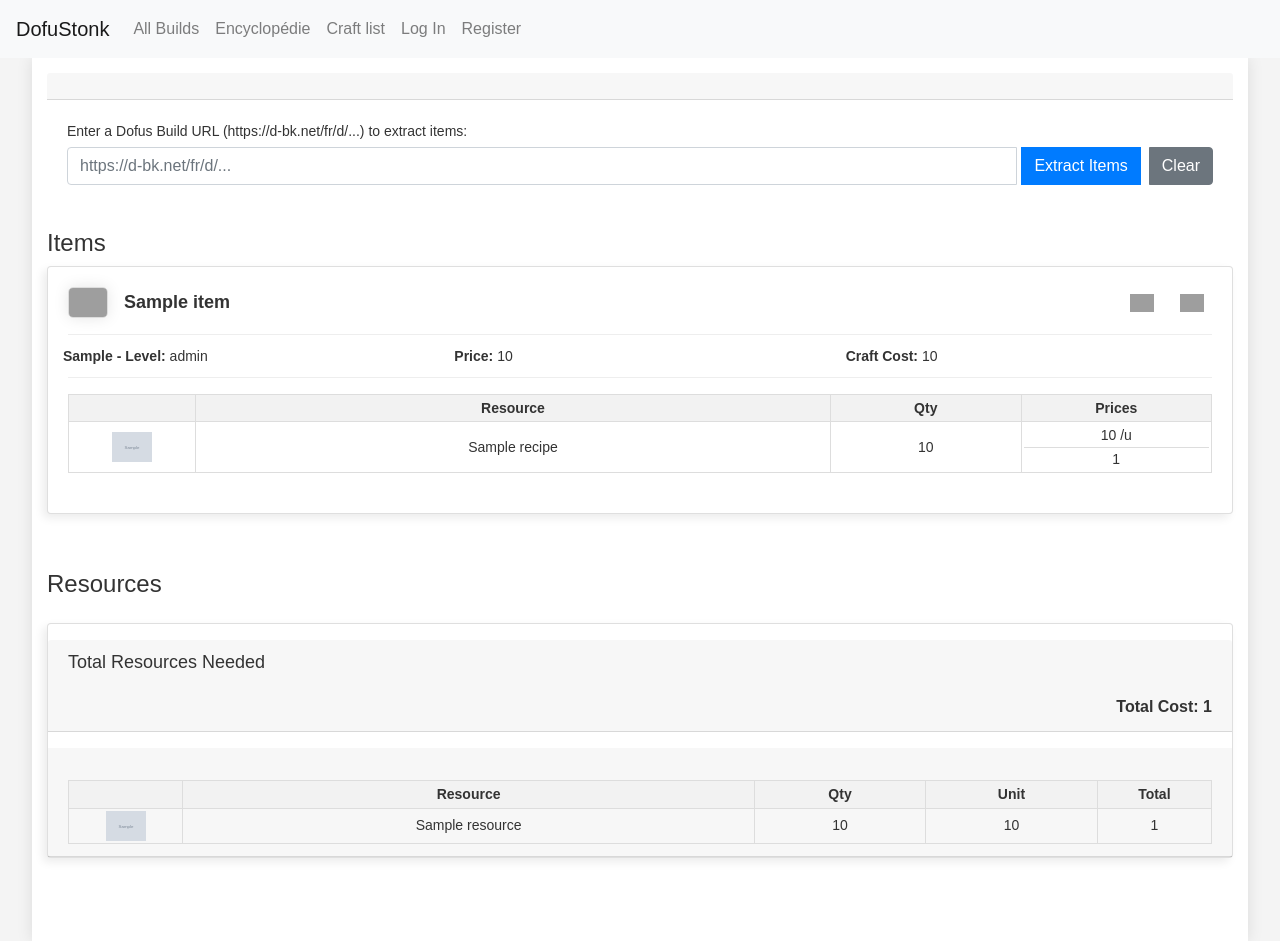
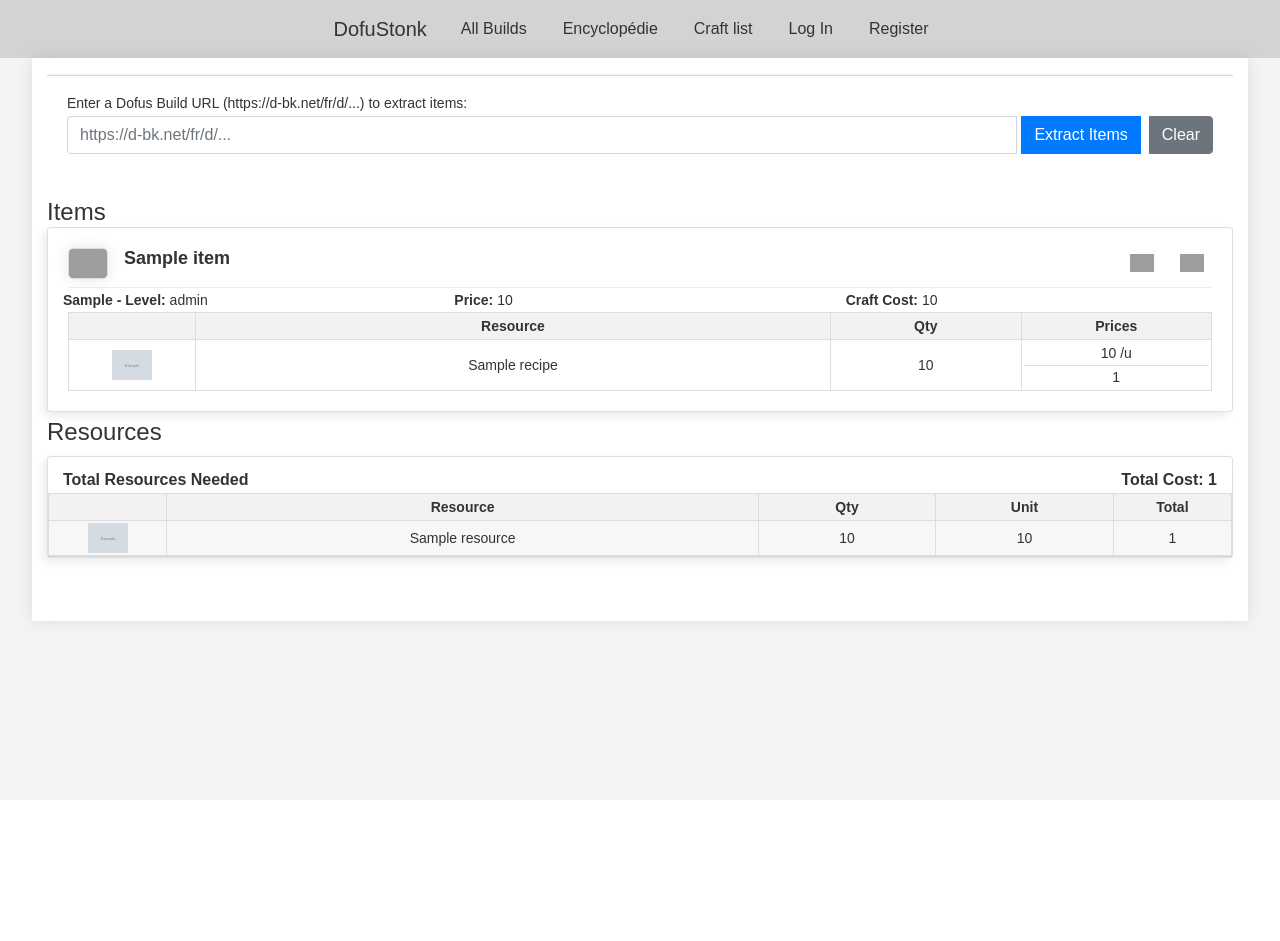
Before and after one commit to antoine-mait/DofusStock, a Django app: template dofustock_site/templates/dofustock/craft_list.html in a window 1280 px wide. After the commit the page ends 632 px from the top, so only its background shows below. Run offline with Django 3.2, Linux system fonts and the light colour scheme; the template is opened without the code that fills it: most values are stand-ins (such as "Sample title", 1, 10 or a date in 2020); grey boxes marked "Sample" are stand-in pictures; some libraries are stand-ins or nearby versions; grey boxes are pictures that could not be loaded.

Commit message:
ui for craftlist page

```diff
--- a/dofustock_site/static/dofustock/css/base.css
+++ b/dofustock_site/static/dofustock/css/base.css
@@ -10,19 +10,3 @@ a, a:hover, a:active, a:focus {
     text-decoration: none;
     outline: none;
 }
-
-@media (max-width: 768px) {
-    .item-details-header, .item-details-row {
-        flex-direction: column;
-    }
-
-    .item-image {
-        flex: 0 0 auto;
-        width: 100%;
-    }
-
-    .item-metadata {
-        text-align: center;
-        margin-top: 10px;
-    }
-}
--- a/dofustock_site/static/dofustock/css/craft-list.css
+++ b/dofustock_site/static/dofustock/css/craft-list.css
@@ -1,12 +1,21 @@
+/* Base elements */
 span {
     font-weight: bold;
 }
-
+#results-title , h4{
+    margin-bottom: 0px;
+}
+.h4-resource{
+    margin-bottom: -15px;
+    margin-top: -10px;
+}
 .card {
     box-shadow: -4px 4px 10px rgba(0,0,0,0.08);
-    margin-bottom: 20px;
+    margin-bottom: 0px;
+    height: 100%;
 }
 
+/* Layout containers */
 .item-detail-container {
     max-width: 95%;
     margin: 0 auto;
@@ -16,11 +25,13 @@ span {
     display: block;
 }
 
-/* Header sections */
 .craft-header {
-    margin-bottom: 30px;
+    margin-bottom: 5px;
 }
 
+.card-header{
+    padding: 0;
+}
 .card-header h2 {
     margin-bottom: 0;
 }
@@ -46,20 +57,13 @@ span {
 .craft-list-container {
     display: grid;
     gap: 20px;
-    margin-bottom: 30px;
+    margin-bottom: 0px;
+    grid-template-columns: 1fr;
 }
 
-/* Item card styling */
-.craft-list-container .card {
-    height: 100%;
-    transition: transform 0.2s;
-}
-
-.craft-list-container .card:hover {
-    transform: translateY(-5px);
-}
-
+/* Item styling */
 .item-image {
+    flex-shrink: 0;
     display: flex;
     align-items: center;
     margin-right: 15px;
@@ -82,17 +86,23 @@ span {
     overflow: hidden;
     text-overflow: ellipsis;
     white-space: nowrap;
+    min-width: 0;
+    margin-right: 10px;
 }
 
 .card-text {
+    margin-bottom: 2px;
     font-size: 14px !important;
     margin-bottom: 5px;
+    line-height: 1.1;
 }
 
 /* Button styling */
 .button-actions {
     display: flex;
     gap: 10px;
+    margin-left: auto;
+    flex-shrink: 0;
 }
 
 .icon-small {
@@ -111,7 +121,11 @@ span {
     border-radius: 4px;
 }
 
-/* Item container in extracted items list */
+.add-to-craftlist-btn {
+    min-width: 20px;
+}
+
+/* Item container */
 .item-container {
     display: grid;
     grid-template-columns: auto 2fr auto;
@@ -121,21 +135,22 @@ span {
     border-radius: 4px;
     background-color: #f9f9f9;
 }
+
 .items-grid {
     display: grid;
-    grid-template-columns: repeat(2, 1fr); /* Default: 2 items per row */
+    grid-template-columns: repeat(2, 1fr);
     gap: 15px;
     width: 100%;
-}
-.add-to-craftlist-btn {
-    min-width: 20px;
 }
 
 /* Item metadata section */
 .item-metadata {
-    padding: 10px 0;
+    padding: 5px 0;
     border-top: 1px solid #eee;
     border-bottom: 1px solid #eee;
+}
+.item-metadata.mb-3 {
+    margin-bottom: 0.5rem !important; /* Reduce from 1rem (mb-3) */
 }
 
 .item-metadata .row {
@@ -160,7 +175,7 @@ span {
 .resources-section table {
     width: 100%;
     border-collapse: collapse;
-    margin-bottom: 0;
+    margin-top: -10px;
 }
 
 .item-recipes th,
@@ -177,31 +192,26 @@ span {
 .item-recipes th,
 .resources-section th {
     background-color: #f2f2f2;
-    text-align: center;
 }
 
 .item-recipes .recipe-image,
 .resources-section .resource-image {
     width: 10%;
-    text-align: center;
 }
 
 .item-recipes .recipe-quantity,
 .resources-section .resource-quantity {
     width: 15%;
-    text-align: center;
 }
 
 .item-recipes .recipe-name,
 .resources-section .resource-name {
     width: 50%;
-    text-align: center;
 }
 
 .item-recipes .recipe-price,
 .resources-section .resource-price {
     width: 15%;
-    text-align: center;
 }
 
 .item-recipes img,
@@ -212,29 +222,33 @@ span {
 }
 
 /* Total resources section */
+.card-header-resources {
+    display: flex;
+    justify-content: space-between;
+    align-items: center;
+    padding: 5px 15px;
+    width: 100%;
+  }
+
 .resources-section {
-    margin-top: 40px;
-    margin-bottom: 40px;
+    margin: 0px;
 }
 
-.resources-section h4 {
-    margin-bottom: 20px;
-}
-
-.total-cost {
-    margin-top: 10px;
+.total-cost, .resource-title {
+    margin: 0;
+    padding: 0;
+    margin-top: 5px;
+    margin-bottom: 5px;
     font-size: 16px;
     color: #333;
     text-align: right;
     font-weight: bold;
 }
-
-.ressource-title {
-    font-size: 18px;
-    margin-bottom: 10px;
+.total-cost {
+    text-align: right;
+    white-space: nowrap;
 }
-
-/* No items message */
+/* Messages and indicators */
 .alert-info {
     background-color: #e8f4f8;
     border-color: #bee5eb;
@@ -243,20 +257,21 @@ span {
     border-radius: 4px;
 }
 
-/* Loading indicator */
 #loading {
     text-align: center;
     padding: 20px;
 }
 
+/* Pricing */
 .prices p {
-    margin-bottom: 2px; /* Reduce the bottom margin */
-    line-height: 1.2; /* Reduce the line height */
+    margin-bottom: 2px;
+    line-height: 1.2;
 }
 
 .price-better {
     color: green;
 }
+
 .price-worse {
     color: red;
 }
@@ -275,16 +290,100 @@ span {
 .prices {
     padding: 0;
 }
+
 .unit-price {
     border-bottom: 1px solid #ddd;
+}
+
+.d-flex.align-items-center.mb-3 {
+    flex-wrap: wrap;
+    align-items: flex-start !important;
+    margin-bottom: 0.5rem !important;
 }
 
 h3 .price-better, h3 .price-worse {
     font-weight: normal;
 }
+
+/* Media Queries - All consolidated at the end */
+@media (max-width: 576px) {
+    .item-metadata .row {
+        flex-direction: column;
+    }
+
+    .item-metadata .col-md-4 {
+        flex: 0 0 100%;
+        max-width: 100%;
+        margin-bottom: 5px;
+        text-align: center;
+    }
+}
+
+@media (min-width: 576px) and (max-width: 900px) {
+    .item-metadata .row {
+        display: flex;
+        justify-content: center;
+        text-align: center;
+    }
+
+    .item-metadata .col-md-4 {
+        flex: 0 0 auto;
+        padding: 0 15px;
+        text-align: center;
+    }
+}
+
+@media (max-width: 850px) {
+    .d-flex.align-items-center.mb-3 {
+        display: flex !important;
+        flex-wrap: nowrap !important;
+        width: 100%;
+        justify-content: space-between;
+        align-items: center !important;
+    }
+
+    .item-image {
+        flex: 0 0 40px;
+        width: 40px;
+        margin-right: 10px;
+    }
+
+    .card-title {
+        flex: 1 1 auto;
+        overflow: hidden;
+        text-overflow: ellipsis;
+        white-space: nowrap;
+        margin-right: 10px;
+        min-width: 100px;
+    }
+
+    .button-actions {
+        flex: 0 0 auto;
+        margin-left: auto;
+    }
+
+    .item-metadata .row {
+        flex-direction: column;
+    }
+
+    .item-metadata .col-md-4 {
+        flex: 0 0 100%;
+        max-width: 100%;
+        margin-bottom: 5px;
+    }
+
+    .button-actions {
+        gap: 5px;
+    }
+}
+
 @media (min-width: 900px) {
     .craft-list-container {
         grid-template-columns: 1fr;
+    }
+
+    .items-grid {
+        grid-template-columns: repeat(3, 1fr);
     }
 }
 
@@ -292,31 +391,17 @@ h3 .price-better, h3 .price-worse {
     .craft-list-container {
         grid-template-columns: repeat(2, 1fr);
     }
-}
 
-@media (min-width: 1600px) {
-    .craft-list-container {
-        grid-template-columns: repeat(3, 1fr); /* Maximum 3 per row */
-
-    }
-}
-
-/* Medium screens: 3 items per row */
-@media (min-width: 900px) {
-    .items-grid {
-        grid-template-columns: repeat(3, 1fr);
-    }
-}
-
-/* Large screens: 4 items per row */
-@media (min-width: 1300px) {
     .items-grid {
         grid-template-columns: repeat(4, 1fr);
     }
 }
 
-/* Extra large screens: 5 items per row */
 @media (min-width: 1600px) {
+    .craft-list-container {
+        grid-template-columns: repeat(3, 1fr);
+    }
+
     .items-grid {
         grid-template-columns: repeat(5, 1fr);
     }
--- /dev/null
+++ b/dofustock_site/static/dofustock/css/layout.css
@@ -0,0 +1,33 @@
+.navbar-center{
+    display: flex;
+    justify-content: center;
+    align-items: center;
+    background-color: #d3d3d3fd;
+}
+/* Add these new styles */
+.navbar {
+    width: 100%;
+    justify-content: center;
+}
+
+.navbar-nav {
+    flex-direction: row !important; /* Force horizontal layout */
+    flex-wrap: nowrap !important; /* Prevent wrapping */
+}
+
+.nav-item {
+    white-space: nowrap;
+    padding: 0 10px; /* Add some spacing between items */
+}
+
+/* For smaller screens, reduce padding if needed */
+@media (max-width: 990px) {
+    .nav-item {
+        padding: 0 5px;
+    }
+
+    /* Optional: reduce font size slightly if needed */
+    .nav-link {
+        font-size: 0.9rem;
+    }
+}
--- a/dofustock_site/static/dofustock/css/main.css
+++ b/dofustock_site/static/dofustock/css/main.css
@@ -1,5 +1,6 @@
 /* Import all style files */
 @import 'base.css';
+@import 'layout.css';
 /* @import 'encyclopedia.css';
 @import 'item-detail.css';
 @import 'craft-list.css';   */
--- a/dofustock_site/templates/dofustock/craft_list.html
+++ b/dofustock_site/templates/dofustock/craft_list.html
@@ -159,12 +159,12 @@
     <div class="item-detail-right">
         {% if items %}
         <div class="resources-section mb-5">
-            <h4>Resources</h4>
+            <h4 class="h4-resource">Resources</h4>
             <div class="row mt-4">
                 <div class="col-12">
                     <div class="card">
-                        <div class="card-header mt-3">
-                            <h4 class="ressource-title">Total Resources Needed</h4>
+                        <div class="card-header-resources">
+                            <h4 class="resource-title">Total Resources Needed</h4>
                             <div class="total-cost">
                                 <strong>Total Cost:</strong>
                                 {% if total_cost != "N/A" %}
@@ -174,8 +174,7 @@
                                 {% endif %}
                             </div>
                         </div>
-                        <div class="card-header mt-3">
-                            <h4 class="ressource-title"></h4>
+                        <div class="card-header">
                             <table>
                                 <thead>
                                     <tr>
--- a/dofustock_site/templates/dofustock/layout.html
+++ b/dofustock_site/templates/dofustock/layout.html
@@ -19,7 +19,8 @@
     </head>
     <body>
         {% csrf_token %}
-        <nav class="navbar navbar-expand-lg navbar-light bg-light">
+        <div class="navbar-center">
+            <nav class="navbar navbar-expand-lg ">
                 <a class="navbar-brand" href="#">DofuStonk</a>
 
                 <div>
@@ -56,7 +57,7 @@
                 </ul>
                 </div>
             </nav>
-
+        </div>
         <div class="body">
             {% block body %}
             {% endblock %}
```
Lines whose indentation alone changed are shown as unchanged.
